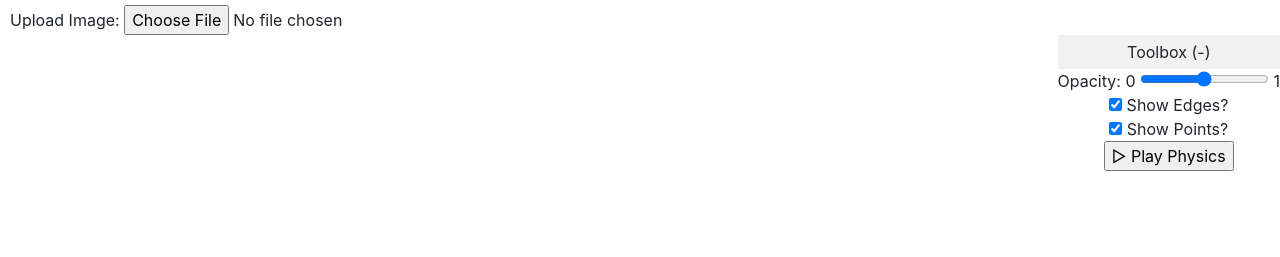
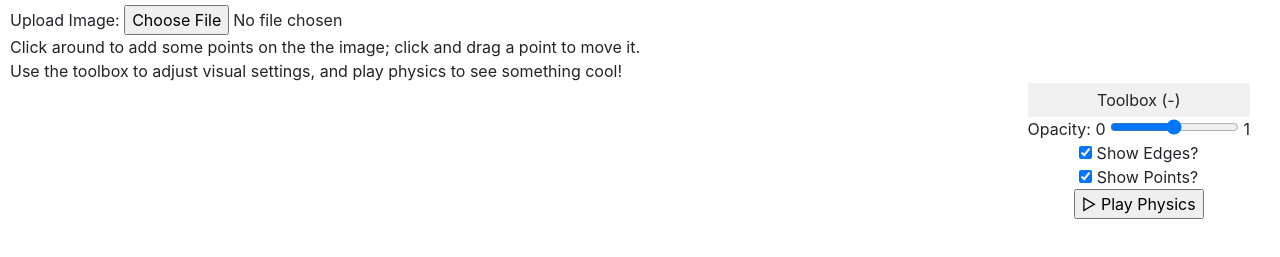
Before and after one commit to benjdreier/Triangles, a website: page index.html in a window 1280 px wide. Shown: the part 61-318 px from the top of the page. Drawn offline with nearby package versions, Linux system fonts and the light colour scheme.

Commit message:
adding light instructions

```diff
--- a/index.html
+++ b/index.html
@@ -9,8 +9,9 @@
 <h1>Triangles.</h1>
 
 <div id="uploadDiv"> Upload Image: <input type="file"> </div>
+<div id="instructionDiv">Click around to add some points on the the image; click and drag a point to move it. <br> Use the toolbox to adjust visual settings, and play physics to see something cool!</div>
 
-<div id="toolbox">
+<div id="toolbox" style="margin-right: 30">
 	<div id="toolbox-header">
 		Toolbox (-)
 	</div>
```
